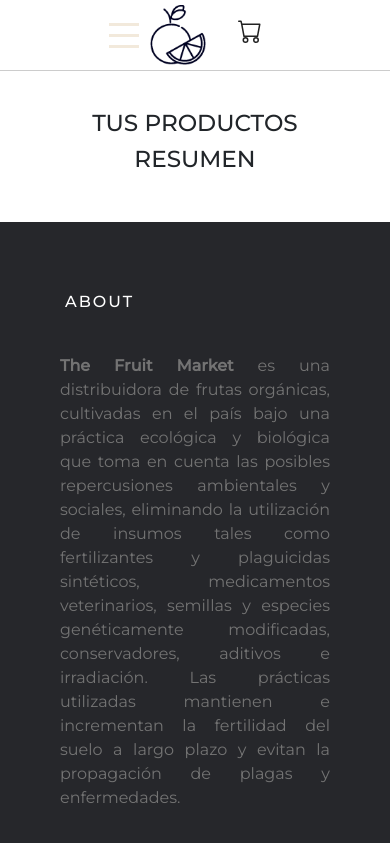
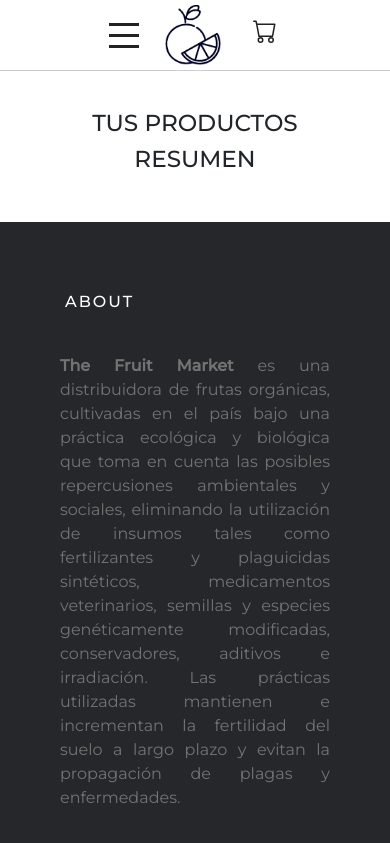
Before and after one commit to renataferrando/fruit, a website: page checkout.html in a window 390 px wide. Shown: the top 843 px of the page. Drawn offline with nearby package versions, Linux system fonts and the light colour scheme.

Commit message:
checkout

```diff
--- a/checkout.html
+++ b/checkout.html
@@ -16,10 +16,10 @@
 </head>
 <body id="checkout">
     <nav class="navbar_p" id="navbar">
-        <div class="slide-cont" id="nav-btn">
-          <div class="line"></div>
-          <div class="line"></div>
-          <div class="line"></div>
+        <div class="slide-cont" id="nav-btn-ch">
+          <div class="line-ch"></div>
+          <div class="line-ch"></div>
+          <div class="line-ch"></div>
         </div>
           <a class="navbar-brand" href="#">
             <img src="img/isologo-black.png" class="logo-p">
--- a/scss/style.scss
+++ b/scss/style.scss
@@ -34,7 +34,19 @@ html, body {
   justify-content: space-between;
   display: none !important;
   cursor: pointer;
-
+}
+#nav-btn-ch {
+  width: 30px;
+  height: 25px;
+  flex-direction: column;
+  justify-content: space-between;
+  display: none !important;
+  cursor: pointer;
+}
+#nav-btn-ch > line {
+  width: 100%;
+  height: 3px;
+  background-color: $dark-blue;
 }
 .line {
   width: 100%;
@@ -816,8 +828,16 @@ color: $text
   .navbar-brand {
     margin: 0;
   }
-  #nav-btn {
+  #nav-btn, #nav-btn-ch {
     display: flex !important;
+  }
+  #nav-btn-ch {
+    margin: 15px;
+  }
+  .line-ch {
+    width: 100%;
+    height: 3px;
+    background-color: $dark-blue;
   }
   .active {
     transform: translateX(0%);
```
Also changed, not shown: css/style.css.
